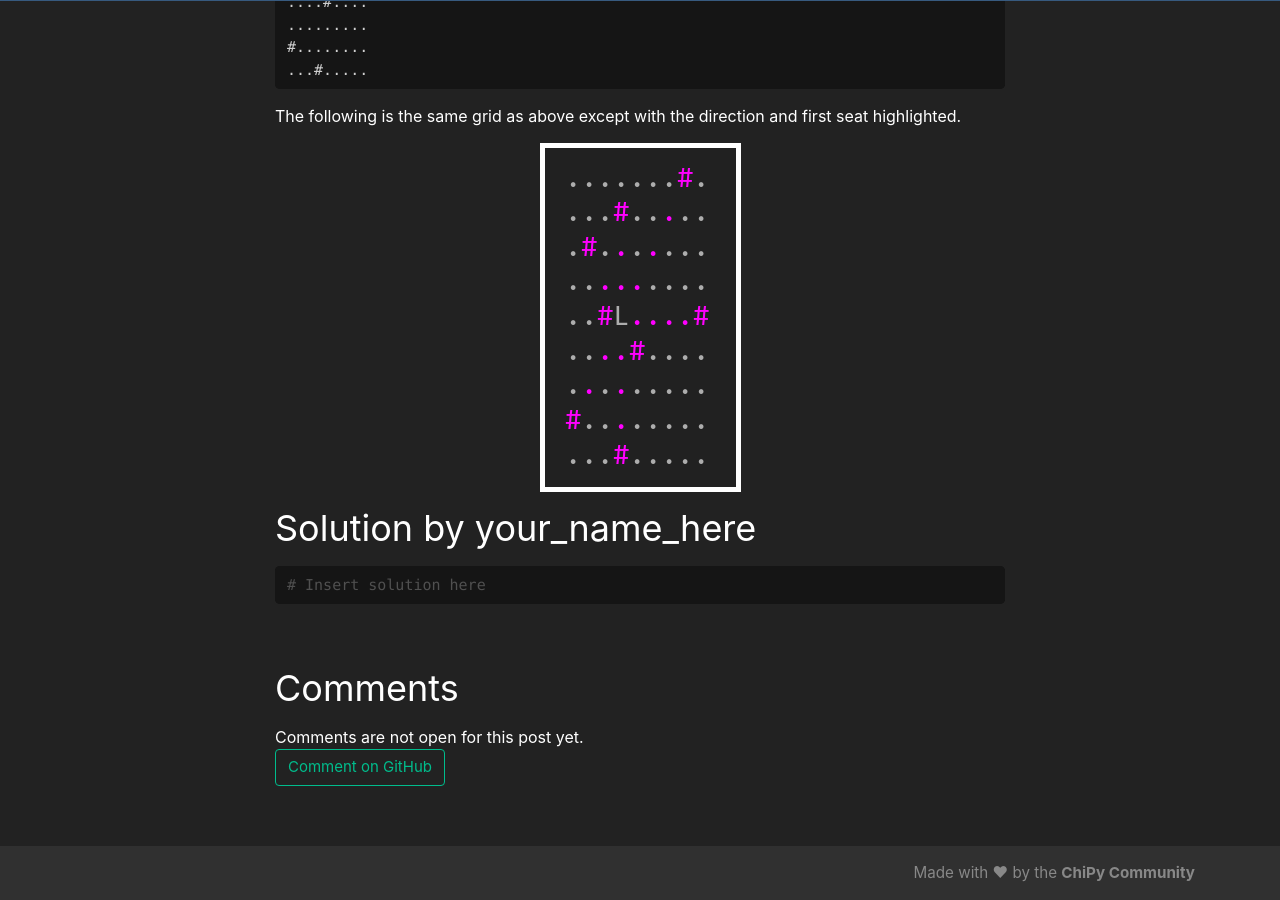
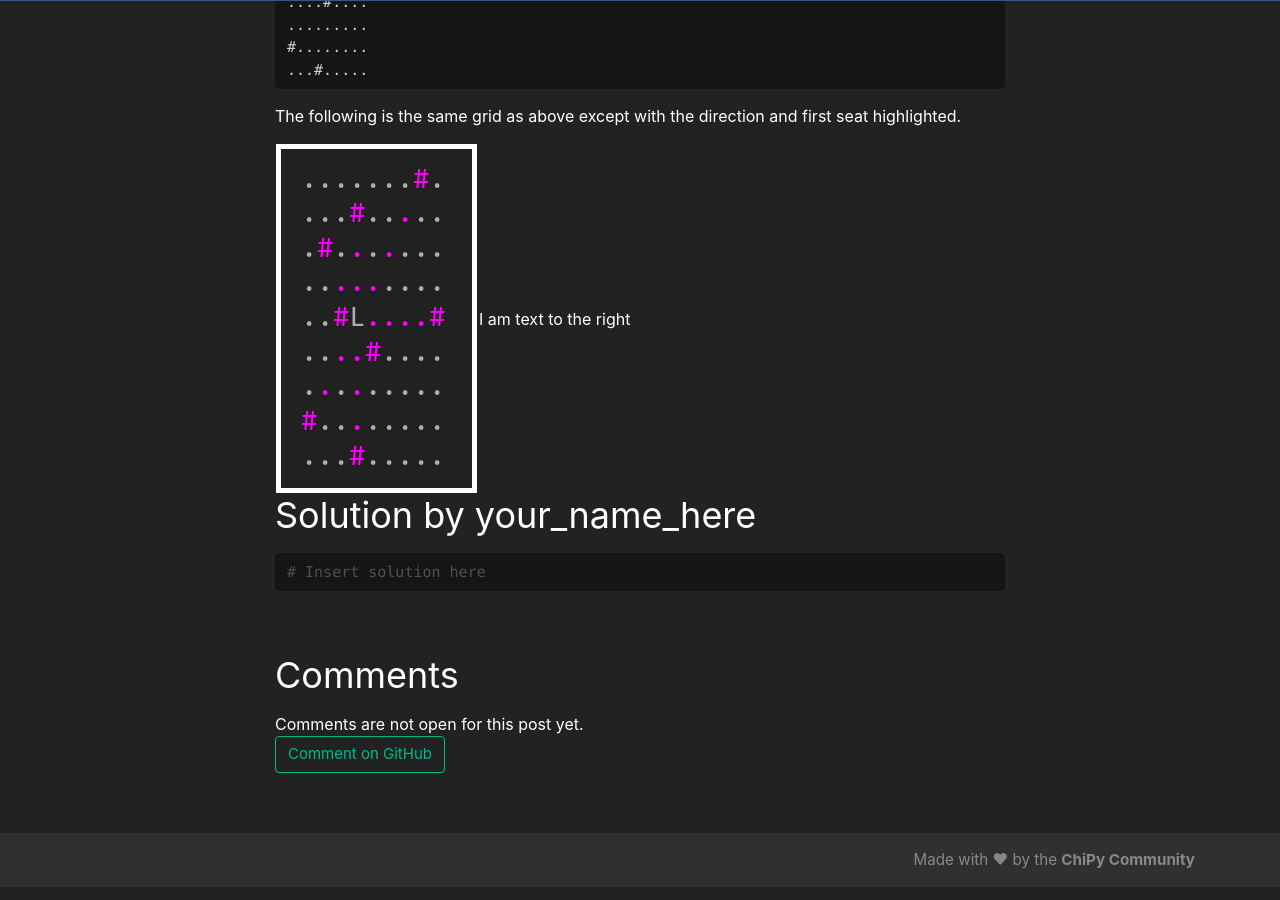
Before and after one commit to chicagopython/algosig, a Jekyll site: the page built from _posts/2021-01-07-seating-system.md, in a window 1280 px wide and 900 px high, scrolled down 1340 px. Built offline with Jekyll 4.4.1, drawn with Linux system fonts in a browser that asks for light colours; nearby versions of some CDN libraries; our own code applies the rules of GitHub Pages for plain Markdown files.

Commit message:
Update 2021-01-07-seating-system.md

```diff
--- a/_posts/2021-01-07-seating-system.md
+++ b/_posts/2021-01-07-seating-system.md
@@ -63,7 +63,8 @@ Now, instead of considering just the eight immediately adjacent seats, consider
 
 The following is the same grid as above except with the direction and first seat highlighted.
 
-![]({{ '/assets/img/seats.png' | relative_url }})
+| ![]({{ '/assets/img/seats.png' | relative_url }}) | I am text to the right |
+
 
 
 ## Solution by your_name_here
```
